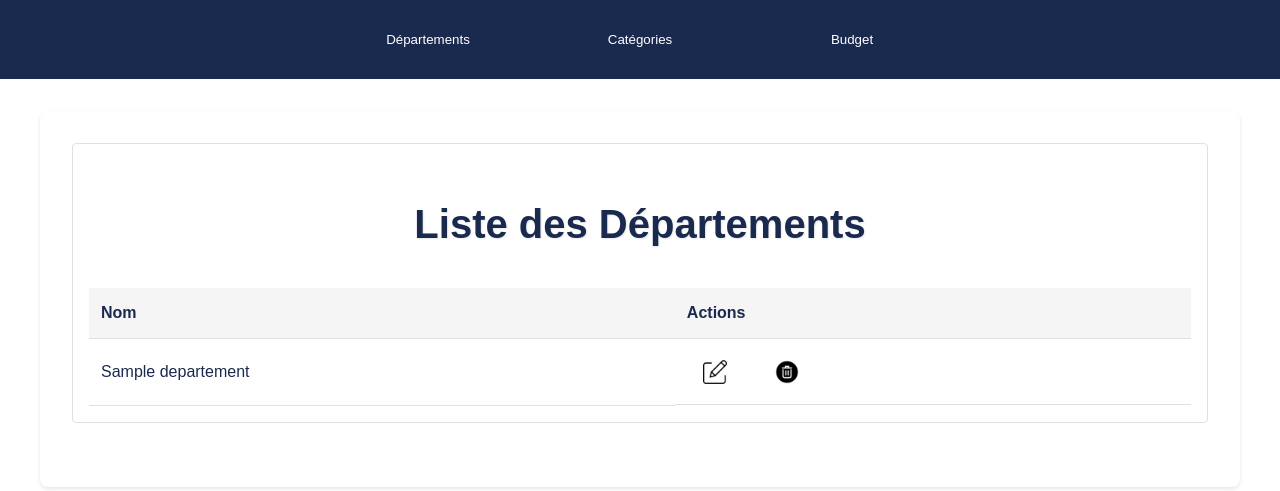
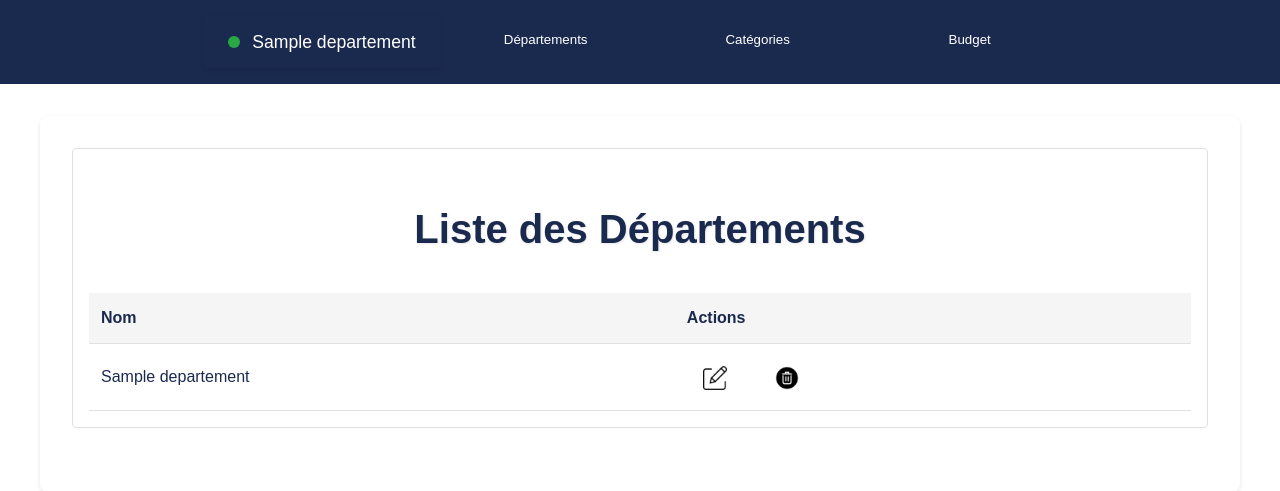
Before and after one commit to liantsoaalicia/Prevision-Budget, a PHP site: page /pages/template.php?page=listeDepartement in a window 1280 px wide. Shown: the top 491 px of the page. Run offline with PHP 8.4, Linux system fonts and the light colour scheme; the visitor is signed in with stand-in values (Sample User, id 1); tables that the repository leaves empty hold one stand-in row (values such as "Sample post").

Commit message:
departement connecte

```diff
--- a/assets/style.css
+++ b/assets/style.css
@@ -284,3 +284,27 @@ button:hover {
     gap: 1rem;
     justify-content: flex-start;
 }
+
+.dept-connecte {
+    display: flex;
+    align-items: center;
+    background-color: var(--primary-color);
+    color: var(--text-light);
+    padding: 0.75rem 1.5rem;
+    font-size: 1.1rem;
+    box-shadow: 0 2px 4px rgba(0, 0, 0, 0.1);
+    border-radius: 4px;
+}
+
+.point-vert {
+    display: inline-block;
+    width: 12px;
+    height: 12px;
+    background-color: #28a745;
+    border-radius: 50%;
+    margin-right: 0.75rem;
+}
+
+.nom-dept {
+    color: var(--text-light);
+}
--- a/inc/fonctions.php
+++ b/inc/fonctions.php
@@ -33,7 +33,7 @@
         $con = dbConnect();
         $query = "SELECT nom FROM departement WHERE idDepartement = :id";
         $stmt = $con->prepare($query);
-        $stmt->bindParam('idDepartement', $idDepartement, PDO::PARAM_INT);
+        $stmt->bindParam(':id', $id, PDO::PARAM_INT);
         $stmt->execute();
         $departement = $stmt->fetch(PDO::FETCH_ASSOC);
         return $departement;
@@ -125,4 +125,25 @@
             return false;
         }
     }
+
+    function insertDepartement($nom) {
+        $con = dbConnect();
+        $query = "INSERT INTO departement (nom) VALUES (:nom)";
+        $stmt = $con->prepare($query);
+
+        $stmt->bindParam(':nom', $nom, PDO::PARAM_STR);
+        if ($stmt->execute()) {
+            return true;
+        } else {
+            return false;
+        }
+    }
+
+    function verifyIfFinance($sessionId) {
+        $departement = getDepartementById($sessionId);
+        $nom = $departement['nom'];
+        if($nom == 'Departement Finance') {
+            return true;
+        } return false;
+    }
 ?>
--- a/pages/listeCategorie.php
+++ b/pages/listeCategorie.php
@@ -1,5 +1,3 @@
-<?php include("../inc/fonctions.php"); ?>
-
 <section id="categories-list">
     <div class="categories-container">
         <h1 class="main-title">Liste des Catégories</h1>
--- a/pages/listeDepartement.php
+++ b/pages/listeDepartement.php
@@ -1,6 +1,4 @@
 <?php
-// Configuration de la page
-    include("../inc/fonctions.php");
     $departements = listerDepartements();
 ?>
 
--- a/pages/template.php
+++ b/pages/template.php
@@ -1,9 +1,14 @@
 <?php
+    session_start();
+    include('../inc/fonctions.php');
     $page = "accueil";
     if(isset($_GET['page'])){
         $page = $_GET['page'];
     }
     $page = $page.".php";
+
+    $deptConnecte = getDepartementById($_SESSION['id']);
+    $nomDeptConnecte = $deptConnecte['nom'];
 ?>
 
 <!DOCTYPE html>
@@ -18,11 +23,15 @@
     <header>
         <nav class="main-nav">
             <ul>
+            <div class="dept-connecte">
+                <span class="point-vert"></span>
+                <span class="nom-dept"><?= htmlspecialchars($nomDeptConnecte) ?></span>
+            </div>
                 <li class="dropdown">
                     <button class="dropbtn">Départements</button>
                     <div class="dropdown-content">
                         <a href="template.php?page=listeDepartement">Liste des départements</a>
-                        <a href="#ajout-departement">Ajouter département</a>
+                        <a href="template.php?page=ajout-departement">Ajouter département</a>
                         <a href="#budget-departement">Voir budget département</a>
                     </div>
                 </li>
--- a/pages/traitement-login.php
+++ b/pages/traitement-login.php
@@ -1,5 +1,6 @@
 <?php
 
+    session_start();
     include('../inc/fonctions.php');
     $id = $_POST['idDepartement'];
     $mdp = $_POST['mdp'];
```
Also changed, not shown: pages/ajout-departement.php (added, +19 -0 lines), pages/traitement-ajout-departement.php (added, +14 -0 lines). Lines whose indentation alone changed are shown as unchanged.
